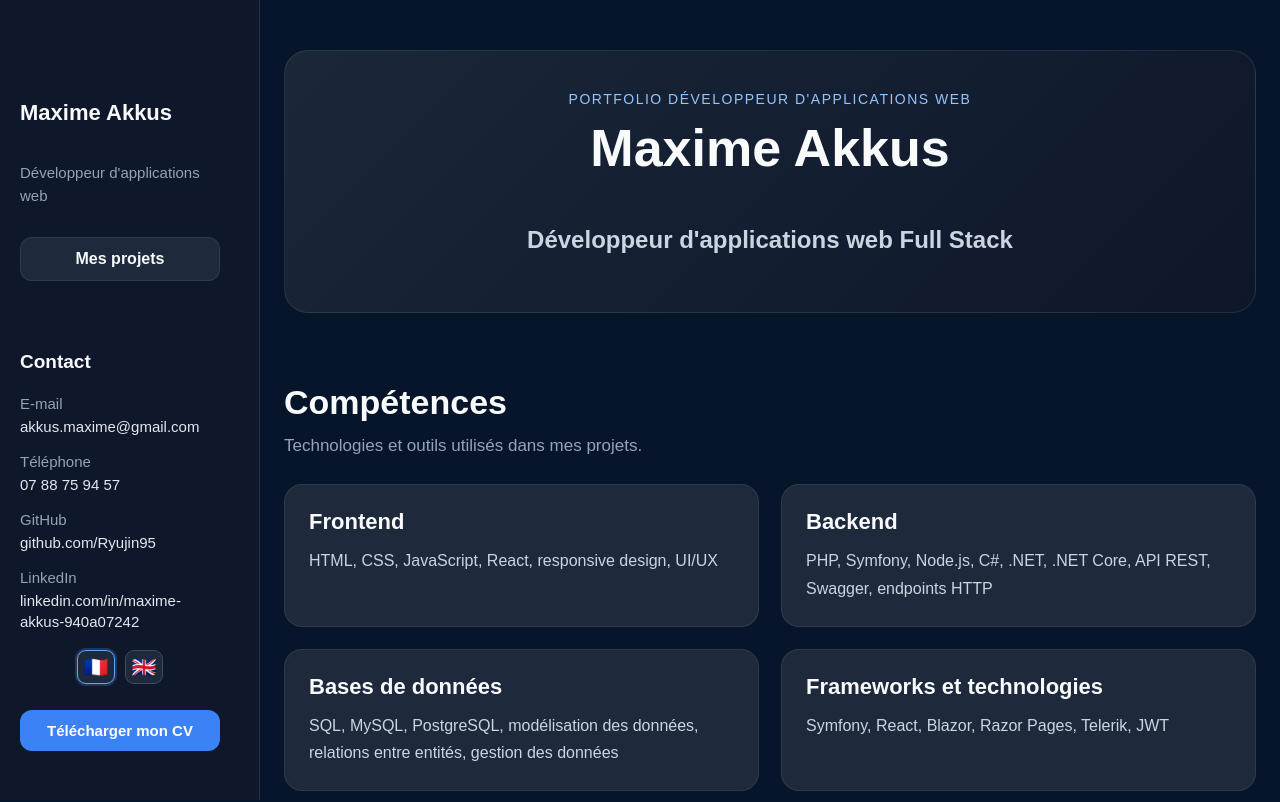
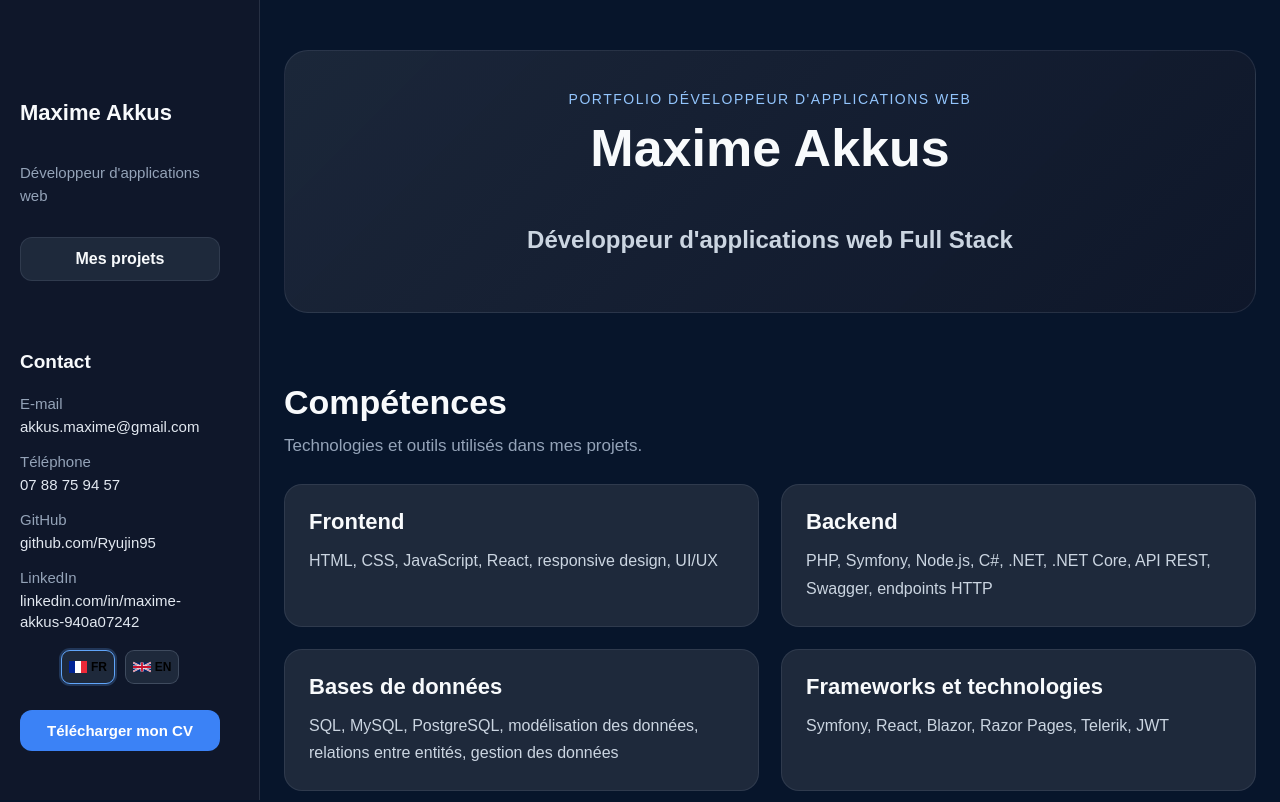
Before and after one commit to Ryujin95/portfolio, a React (Vite) app: page / in a window 1280 px wide. Shown: the top 802 px of the page. Built offline with nearby package versions, Linux system fonts and the light colour scheme.

Commit message:
fix(i18n): label English selector as EN

```diff
--- a/src/components/Navbar.jsx
+++ b/src/components/Navbar.jsx
@@ -75,7 +75,14 @@ export default function Navbar() {
             title={language === "fr" ? "Français" : "French"}
             onClick={() => setLanguage("fr")}
           >
-            🇫🇷
+            <span className="language-flag" aria-hidden="true">
+              <svg viewBox="0 0 30 20" focusable="false">
+                <path fill="#002395" d="M0 0h10v20H0z" />
+                <path fill="#fff" d="M10 0h10v20H10z" />
+                <path fill="#ed2939" d="M20 0h10v20H20z" />
+              </svg>
+            </span>
+            <span>FR</span>
           </button>
           <button
             type="button"
@@ -85,7 +92,16 @@ export default function Navbar() {
             title={language === "fr" ? "Anglais" : "English"}
             onClick={() => setLanguage("en")}
           >
-            🇬🇧
+            <span className="language-flag" aria-hidden="true">
+              <svg viewBox="0 0 60 30" focusable="false">
+                <rect width="60" height="30" fill="#012169" />
+                <path d="M0 0 60 30M60 0 0 30" stroke="#fff" strokeWidth="6" />
+                <path d="M0 0 60 30M60 0 0 30" stroke="#c8102e" strokeWidth="2" />
+                <path d="M30 0v30M0 15h60" stroke="#fff" strokeWidth="10" />
+                <path d="M30 0v30M0 15h60" stroke="#c8102e" strokeWidth="6" />
+              </svg>
+            </span>
+            <span>EN</span>
           </button>
         </div>
 
--- a/src/css/Navbar.css
+++ b/src/css/Navbar.css
@@ -152,16 +152,19 @@
 }
 
 .language-button {
-  display: inline-grid;
-  place-items: center;
-  width: 38px;
+  display: flex;
+  align-items: center;
+  justify-content: center;
+  gap: 4px;
+  width: 54px;
   height: 34px;
   padding: 4px;
   margin: 0;
   background: #1e293b;
   border: 1px solid rgba(148, 163, 184, 0.28);
   border-radius: 9px;
-  font-size: 20px;
+  font-size: 12px;
+  font-weight: 700;
   line-height: 1;
   cursor: pointer;
   transition: background 0.2s ease, border-color 0.2s ease, transform 0.2s ease;
@@ -182,3 +185,9 @@
   border-color: #60a5fa;
   box-shadow: 0 0 0 2px rgba(96, 165, 250, 0.22);
 }
+
+.language-flag svg {
+  display: block;
+  width: 18px;
+  height: 12px;
+}
```
